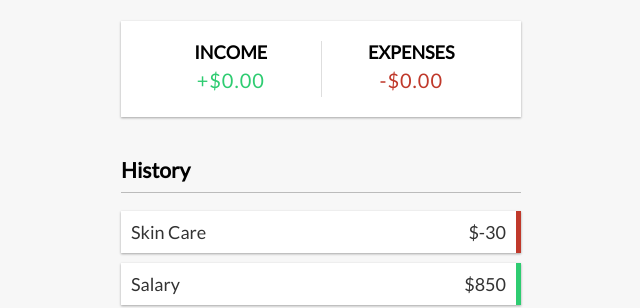
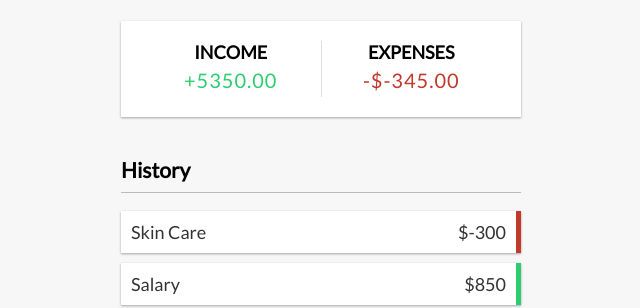
Before and after one commit to frankndungu/expense-tracker, a Vue app: page / in a window 1280 px wide. Shown: the part 150-458 px from the top of the page, without its empty margins (319-959 px from the left). Built offline with nearby package versions, Linux system fonts and the light colour scheme.

Commit message:
Income and Expenses

```diff
--- a/src/App.vue
+++ b/src/App.vue
@@ -2,7 +2,7 @@
   <Header />
   <div class="container">
     <Balance :total="total" />
-    <IncomeExpenses />
+    <IncomeExpenses :income="income" :expenses="expenses" />
     <TransactionList :transactions="transactions" />
     <AddTransaction />
   </div>
@@ -18,15 +18,35 @@
 import { computed, ref } from "vue";
 
 const transactions = ref([
-  { id: 1, text: "Skin Care", amount: -30.0 },
+  { id: 1, text: "Skin Care", amount: -300.0 },
   { id: 2, text: "Salary", amount: 850.0 },
   { id: 3, text: "Food", amount: -45.0 },
   { id: 4, text: "Business", amount: 4500.0 },
 ]);
 
+// Get total
 const total = computed(() => {
   return transactions.value.reduce((acc, transaction) => {
     return acc + transaction.amount;
   }, 0);
 });
+
+//Get income
+const income = computed(() => {
+  return transactions.value
+    .filter((transaction) => transaction.amount > 0)
+    .reduce((acc, transaction) => {
+      return acc + transaction.amount;
+    }, 0)
+    .toFixed(2);
+});
+//Get expenses
+const expenses = computed(() => {
+  return transactions.value
+    .filter((transaction) => transaction.amount < 0)
+    .reduce((acc, transaction) => {
+      return acc + transaction.amount;
+    }, 0)
+    .toFixed(2);
+});
 </script>
--- a/src/components/IncomeExpenses.vue
+++ b/src/components/IncomeExpenses.vue
@@ -2,11 +2,26 @@
   <div class="inc-exp-container">
     <div>
       <h4>Income</h4>
-      <p id="money-plus" class="money plus">+$0.00</p>
+      <p id="money-plus" class="money plus">+{{ income }}</p>
     </div>
     <div>
       <h4>Expenses</h4>
-      <p id="money-minus" class="money minus">-$0.00</p>
+      <p id="money-minus" class="money minus">-${{ expenses }}</p>
     </div>
   </div>
 </template>
+
+<script setup>
+  import { defineProps } from 'vue';
+
+  const props = defineProps({
+    income: {
+      type: Number,
+      required: true
+    },
+    expenses: {
+      type: Number,
+      required: true
+    }
+  })
+</script>
```
